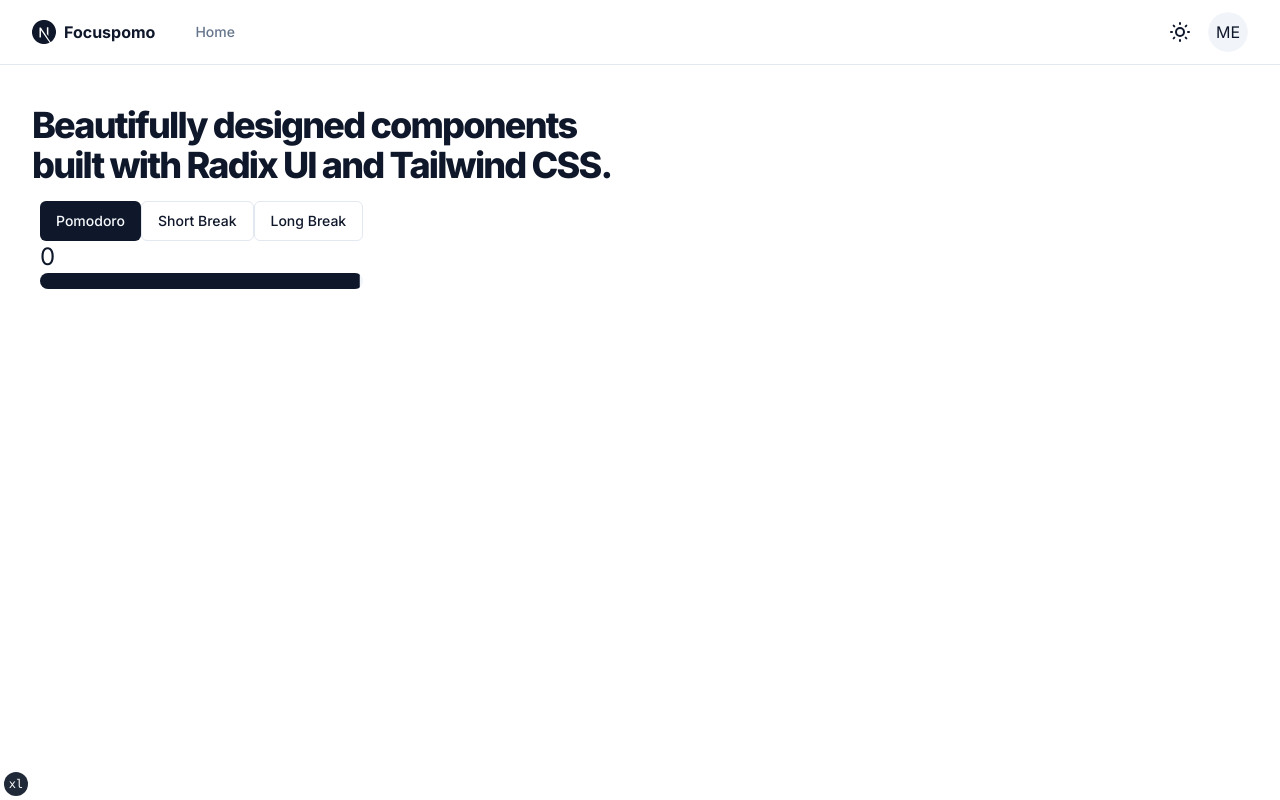
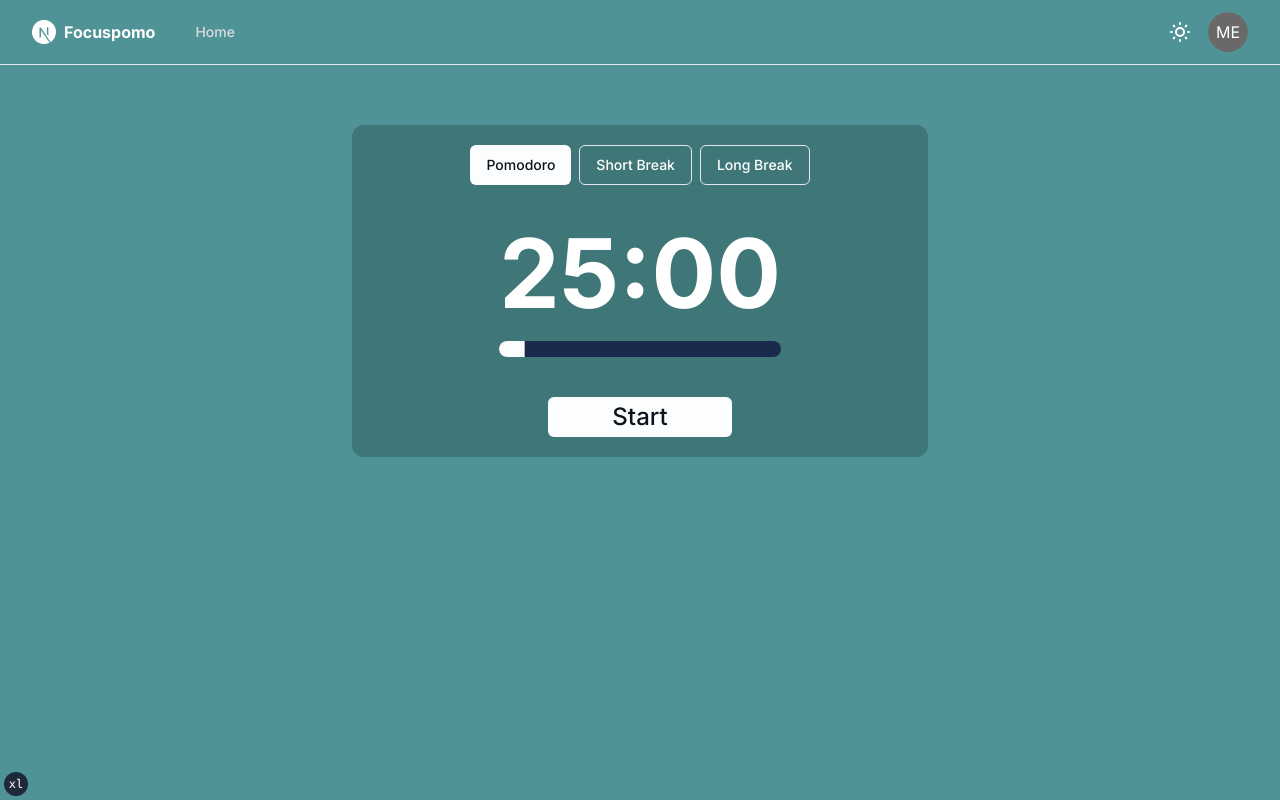
Before and after one commit to Brodypen/focuspomo, a Next.js app: page / in a window 1280 px wide. Built offline with nearby package versions, Linux system fonts and the light colour scheme.

Commit message:
Timer UI looking clean

```diff
--- a/app/page.tsx
+++ b/app/page.tsx
@@ -7,14 +7,8 @@ import PomodoroTimer from "@/components/pomodoroTimer/pomodoroTimer"
 export default function IndexPage() {
   return (
     <section className="container grid items-center gap-6 pb-8 pt-6 md:py-10">
-      <div className="flex max-w-[980px] flex-col items-start gap-2">
-        <h1 className="text-3xl font-extrabold leading-tight tracking-tighter md:text-4xl">
-          Beautifully designed components <br className="hidden sm:inline" />
-          built with Radix UI and Tailwind CSS.
-        </h1>
-        <div>
+      <div className="flex flex-col items-start gap-2">
           <PomodoroTimer />
-        </div>
       </div>
     </section>
   )
--- a/components/pomodoroTimer/pomodoroTimer.tsx
+++ b/components/pomodoroTimer/pomodoroTimer.tsx
@@ -1,38 +1,38 @@
-'use client';
+"use client"
 
-import React from 'react';
-import * as dayjs from 'dayjs';
+import React from "react"
+import * as dayjs from "dayjs"
 
-
-
-import { Button } from '../ui/button';
-import { Progress } from "../ui/progress";
-
+import { Button } from "../ui/button"
+import { Progress } from "../ui/progress"
 
 const PomodoroTimer = () => {
   const [time, setTime] = React.useState(0)
   const [isRunning, setIsRunning] = React.useState(false)
-  const [active, setActive] = React.useState(0)
+  const [active, setActive] = React.useState("Pomodoro")
 
-
+  const buttonOptions = ["Pomodoro", "Short Break", "Long Break"]
 
   return (
-    <div className="m-2">
+    <div className="mx-auto mt-5 flex w-6/12 min-w-min max-w-xl flex-col items-center justify-center rounded-xl bg-transparent/20 py-5">
       <div className="flex justify-between">
-        <Button variant={active === 0 ? 'default' : 'outline'} onClick={() => setActive(0)}>
-          Pomodoro
-        </Button>
-        <Button variant={active === 1 ? 'default' : 'outline'} onClick={() => setActive(1)}>
-          Short Break
-        </Button>
-        <Button variant={active === 2 ? 'default' : 'outline'} onClick={() => setActive(2)}>
-          Long Break
-        </Button>
+        {buttonOptions.map((option) => {
+          return (
+            <Button
+              className="md:mx-1"
+              key={option}
+              variant={active === option ? "default" : "outline"}
+              onClick={() => setActive(option)}
+            >
+              <span className="whitespace-nowrap">{option}</span></Button>
+          )
+        })}
       </div>
-      <p className="text-2xl">
-        {time}
-      </p>
-      <Progress value={99}/>
+      <div className="my-10">
+        <p className="mb-5 text-8xl font-bold">25:00</p>
+        <Progress value={9} />
+      </div>
+      <Button variant={isRunning ? "outline" : "default"} className="rounded-md px-16 py-2 text-2xl hover:animate-pulse">Start</Button>
     </div>
   )
 }
--- a/styles/globals.css
+++ b/styles/globals.css
@@ -4,14 +4,14 @@
 
 @layer base {
   :root {
-    --background: 0 0% 100%;
-    --foreground: 222.2 47.4% 11.2%;
+    --background: 183 31% 45%;
+    --foreground: 222.2 47.4% 100%;
 
-    --muted: 210 40% 96.1%;
-    --muted-foreground: 215.4 16.3% 46.9%;
+    --muted: 0 0% 41%;
+    --muted-foreground: 215.4 16.3% 86.9%;
 
     --popover: 0 0% 100%;
-    --popover-foreground: 222.2 47.4% 11.2%;
+    --popover-foreground: 222.2 47.4% 1.2%;
 
     --border: 214.3 31.8% 91.4%;
     --input: 214.3 31.8% 91.4%;
@@ -19,10 +19,10 @@
     --card: 0 0% 100%;
     --card-foreground: 222.2 47.4% 11.2%;
 
-    --primary: 222.2 47.4% 11.2%;
-    --primary-foreground: 210 40% 98%;
+    --primary: 222.2 47.4% 99.2%;
+    --primary-foreground: 210 40% 8%;
 
-    --secondary: 210 40% 96.1%;
+    --secondary: 222.2 47.4% 20.2%;
     --secondary-foreground: 222.2 47.4% 11.2%;
 
     --accent: 210 40% 96.1%;
@@ -38,27 +38,27 @@
 
   .dark {
     --background: 224 71% 4%;
-    --foreground: 213 31% 91%;
+    --foreground: 222.2 47.4% 100%;
 
-    --muted: 223 47% 11%;
-    --muted-foreground: 215.4 16.3% 56.9%;
+    --muted: 0 0% 41%;
+    --muted-foreground: 215.4 16.3% 86.9%;
 
     --accent: 216 34% 17%;
     --accent-foreground: 210 40% 98%;
 
-    --popover: 224 71% 4%;
-    --popover-foreground: 215 20.2% 65.1%;
+    --popover: 224 71% 11%;
+    --popover-foreground: 215 20.2% 95.1%;
 
-    --border: 216 34% 17%;
+    --border: 214.3 31.8% 91.4%;
     --input: 216 34% 17%;
 
     --card: 224 71% 4%;
     --card-foreground: 213 31% 91%;
 
-    --primary: 210 40% 98%;
+    --primary: 210 40% 99%;
     --primary-foreground: 222.2 47.4% 1.2%;
 
-    --secondary: 222.2 47.4% 11.2%;
+    --secondary: 222.2 47.4% 20.2%;
     --secondary-foreground: 210 40% 98%;
 
     --destructive: 0 63% 31%;
```
